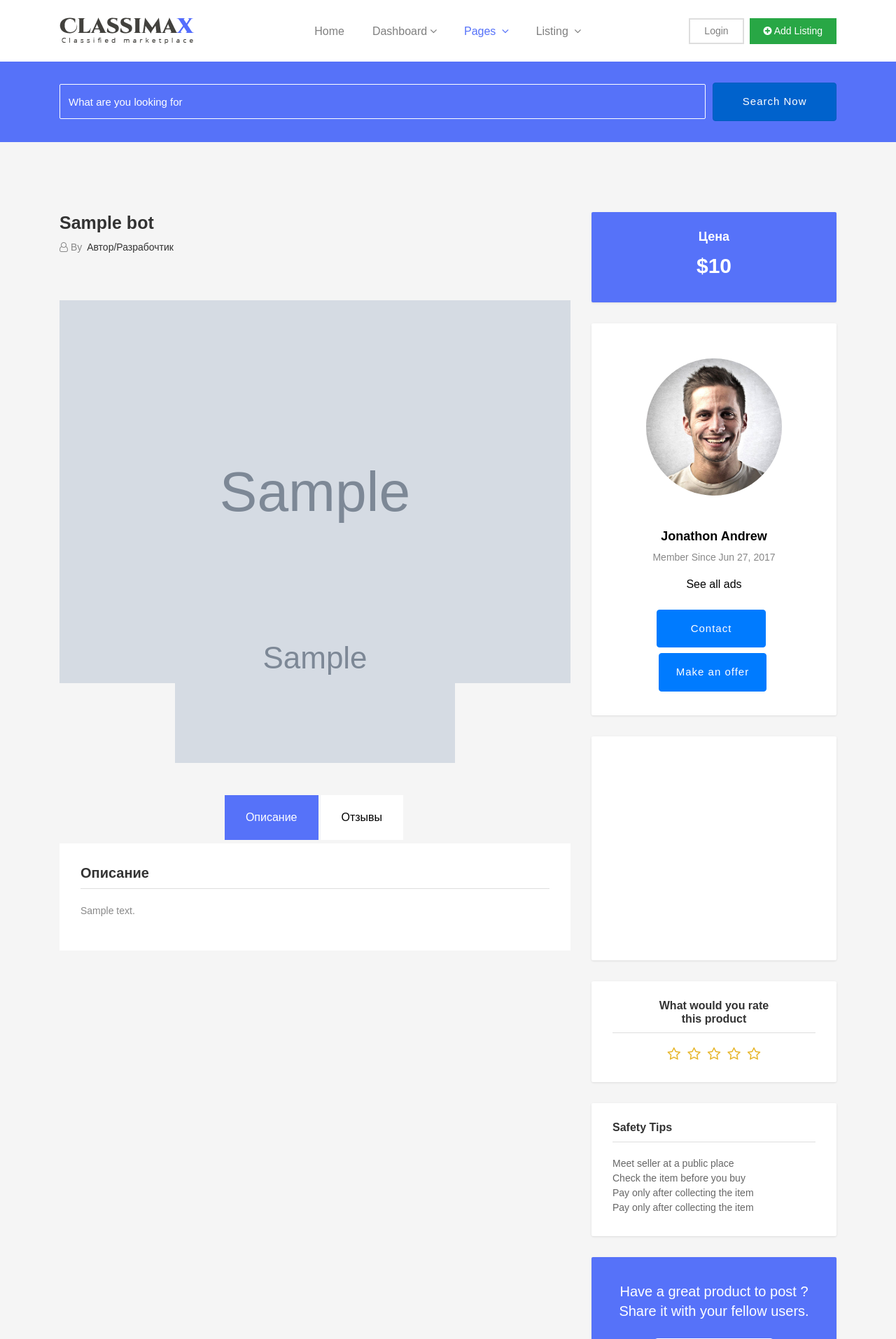
After one commit to oscarbotru/botstore, a Django app: page /1/ in a window 1280 px wide. The commit adds this page. Shown: the top 1913 px of the page at 70% size. Run offline with Django 4.2, Linux system fonts and the light colour scheme; tables that the repository leaves empty hold one stand-in row (values such as "Sample post"); grey boxes marked "Sample" are stand-in pictures; a map, chart or similar area stays blank; some libraries are stand-ins or nearby versions; some web fonts are replaced.

```diff
--- /dev/null
+++ b/product/templates/product/bot_detail.html
@@ -0,0 +1,493 @@
+{% load static %}
+<!DOCTYPE html>
+
+<!--
+ // WEBSITE: https://themefisher.com
+ // TWITTER: https://twitter.com/themefisher
+ // FACEBOOK: https://www.facebook.com/themefisher
+ // GITHUB: https://github.com/themefisher/
+-->
+
+<html lang="en">
+<head>
+
+  <!-- ** Basic Page Needs ** -->
+  <meta charset="utf-8">
+  <title>Classimax | Classified Marketplace Template</title>
+
+  <!-- ** Mobile Specific Metas ** -->
+  <meta http-equiv="X-UA-Compatible" content="IE=edge">
+  <meta name="description" content="Agency HTML Template">
+  <meta name="viewport" content="width=device-width, initial-scale=1.0, maximum-scale=5.0">
+  <meta name="author" content="Themefisher">
+  <meta name="generator" content="Themefisher Classified Marketplace Template v1.0">
+
+  <!-- favicon -->
+  <link href="images/favicon.png" rel="shortcut icon">
+
+  <!--
+  Essential stylesheets
+  =====================================-->
+  <link href="{% static 'plugins/bootstrap/bootstrap.min.css' %}" rel="stylesheet">
+  <link href="{% static 'plugins/bootstrap/bootstrap-slider.css' %}" rel="stylesheet">
+  <link href="{% static 'plugins/font-awesome/css/font-awesome.min.css' %}" rel="stylesheet">
+  <link href="{% static 'plugins/slick/slick.css' %}" rel="stylesheet">
+  <link href="{% static 'plugins/slick/slick-theme.css' %}" rel="stylesheet">
+  <link href="{% static 'plugins/jquery-nice-select/css/nice-select.css' %}" rel="stylesheet">
+
+  <link href="{% static 'css/style.css' %}" rel="stylesheet">
+
+</head>
+
+<body class="body-wrapper">
+
+<header>
+	<div class="container">
+		<div class="row">
+			<div class="col-md-12">
+				<nav class="navbar navbar-expand-lg navbar-light navigation">
+					<a class="navbar-brand" href="index.html">
+						<img src="images/logo.png" alt="">
+					</a>
+					<button class="navbar-toggler" type="button" data-toggle="collapse" data-target="#navbarSupportedContent"
+					 aria-controls="navbarSupportedContent" aria-expanded="false" aria-label="Toggle navigation">
+						<span class="navbar-toggler-icon"></span>
+					</button>
+					<div class="collapse navbar-collapse" id="navbarSupportedContent">
+						<ul class="navbar-nav ml-auto main-nav ">
+							<li class="nav-item @@home">
+								<a class="nav-link" href="index.html">Home</a>
+							</li>
+							<li class="nav-item dropdown dropdown-slide @@dashboard">
+								<a class="nav-link dropdown-toggle" data-toggle="dropdown" href="#!">Dashboard<span><i class="fa fa-angle-down"></i></span>
+								</a>
+
+								<!-- Dropdown list -->
+								<ul class="dropdown-menu">
+									<li><a class="dropdown-item @@dashboardPage" href="dashboard.html">Dashboard</a></li>
+									<li><a class="dropdown-item @@dashboardMyAds" href="dashboard-my-ads.html">Dashboard My Ads</a></li>
+									<li><a class="dropdown-item @@dashboardFavouriteAds" href="dashboard-favourite-ads.html">Dashboard Favourite Ads</a></li>
+									<li><a class="dropdown-item @@dashboardArchivedAds" href="dashboard-archived-ads.html">Dashboard Archived Ads</a></li>
+									<li><a class="dropdown-item @@dashboardPendingAds" href="dashboard-pending-ads.html">Dashboard Pending Ads</a></li>
+
+									<li class="dropdown dropdown-submenu dropright">
+										<a class="dropdown-item dropdown-toggle" href="#!" id="dropdown0501" role="button" data-toggle="dropdown" aria-haspopup="true" aria-expanded="false">Sub Menu</a>
+
+										<ul class="dropdown-menu" aria-labelledby="dropdown0501">
+											<li><a class="dropdown-item" href="index.html">Submenu 01</a></li>
+											<li><a class="dropdown-item" href="index.html">Submenu 02</a></li>
+										</ul>
+									</li>
+								</ul>
+							</li>
+							<li class="nav-item dropdown dropdown-slide active">
+								<a class="nav-link dropdown-toggle" href="#" data-toggle="dropdown" aria-haspopup="true" aria-expanded="false">
+									Pages <span><i class="fa fa-angle-down"></i></span>
+								</a>
+								<!-- Dropdown list -->
+								<ul class="dropdown-menu">
+									<li><a class="dropdown-item @@about" href="about-us.html">About Us</a></li>
+									<li><a class="dropdown-item @@contact" href="contact-us.html">Contact Us</a></li>
+									<li><a class="dropdown-item @@profile" href="user-profile.html">User Profile</a></li>
+									<li><a class="dropdown-item @@404" href="404.html">404 Page</a></li>
+									<li><a class="dropdown-item @@package" href="package.html">Package</a></li>
+									<li><a class="dropdown-item active" href="single.html">Single Page</a></li>
+									<li><a class="dropdown-item @@store" href="store.html">Store Single</a></li>
+									<li><a class="dropdown-item @@blog" href="blog.html">Blog</a></li>
+									<li><a class="dropdown-item @@singleBlog" href="single-blog.html">Blog Details</a></li>
+									<li><a class="dropdown-item @@terms" href="terms-condition.html">Terms &amp; Conditions</a></li>
+								</ul>
+							</li>
+							<li class="nav-item dropdown dropdown-slide @@listing">
+								<a class="nav-link dropdown-toggle" href="#!" data-toggle="dropdown" aria-haspopup="true" aria-expanded="false">
+									Listing <span><i class="fa fa-angle-down"></i></span>
+								</a>
+								<!-- Dropdown list -->
+								<ul class="dropdown-menu">
+									<li><a class="dropdown-item @@category" href="category.html">Ad-Gird View</a></li>
+									<li><a class="dropdown-item @@listView" href="ad-list-view.html">Ad-List View</a></li>
+
+									<li class="dropdown dropdown-submenu dropleft">
+										<a class="dropdown-item dropdown-toggle" href="#!" id="dropdown0201" role="button" data-toggle="dropdown" aria-haspopup="true" aria-expanded="false">Sub Menu</a>
+
+										<ul class="dropdown-menu" aria-labelledby="dropdown0201">
+											<li><a class="dropdown-item" href="index.html">Submenu 01</a></li>
+											<li><a class="dropdown-item" href="index.html">Submenu 02</a></li>
+										</ul>
+									</li>
+								</ul>
+							</li>
+						</ul>
+						<ul class="navbar-nav ml-auto mt-10">
+							<li class="nav-item">
+								<a class="nav-link login-button" href="login.html">Login</a>
+							</li>
+							<li class="nav-item">
+								<a class="nav-link text-white add-button" href="ad-listing.html"><i class="fa fa-plus-circle"></i> Add Listing</a>
+							</li>
+						</ul>
+					</div>
+				</nav>
+			</div>
+		</div>
+	</div>
+</header>
+<section class="page-search">
+	<div class="container">
+		<div class="row">
+			<div class="col-md-12">
+				<!-- Advance Search -->
+				<div class="advance-search nice-select-white">
+					<form>
+						<div class="form-row align-items-center">
+							<div class="form-group col-xl-10 col-lg-9 col-md-6">
+								<input type="text" class="form-control my-2 my-lg-0" id="inputtext4" placeholder="What are you looking for">
+							</div>
+							<div class="form-group col-xl-2 col-lg-3 col-md-6">
+
+								<button type="submit" class="btn btn-primary active w-100">Search Now</button>
+							</div>
+						</div>
+					</form>
+				</div>
+			</div>
+		</div>
+	</div>
+</section>
+<!--===================================
+=            Store Section            =
+====================================-->
+<section class="section bg-gray">
+	<!-- Container Start -->
+	<div class="container">
+		<div class="row">
+			<!-- Left sidebar -->
+			<div class="col-lg-8">
+				<div class="product-details">
+					<h1 class="product-title">{{ object.name }}</h1>
+					<div class="product-meta">
+						<ul class="list-inline">
+							<li class="list-inline-item"><i class="fa fa-user-o"></i> By <a href="#">Автор/Разрабочтик</a></li>
+{#							<li class="list-inline-item"><i class="fa fa-folder-open-o"></i> Category<a href="category.html">Electronics</a></li>#}
+						</ul>
+					</div>
+
+					<!-- product slider -->
+					<div class="product-slider">
+                        {% for image in object.images.all %}
+						<div class="product-slider-item my-4" data-image="/media/{{ image.image }}">
+							<img class="img-fluid w-100" src="/media/{{ image.image }}" alt="product-img">
+						</div>
+						{% endfor %}
+					</div>
+					<!-- product slider -->
+
+					<div class="content mt-5 pt-5">
+						<ul class="nav nav-pills  justify-content-center" id="pills-tab" role="tablist">
+							<li class="nav-item">
+								<a class="nav-link active" id="pills-home-tab" data-toggle="pill" href="#pills-home" role="tab" aria-controls="pills-home"
+								 aria-selected="true">Описание</a>
+							</li>
+							<li class="nav-item">
+								<a class="nav-link" id="pills-contact-tab" data-toggle="pill" href="#pills-contact" role="tab" aria-controls="pills-contact"
+								 aria-selected="false">Отзывы</a>
+							</li>
+						</ul>
+						<div class="tab-content" id="pills-tabContent">
+							<div class="tab-pane fade show active" id="pills-home" role="tabpanel" aria-labelledby="pills-home-tab">
+								<h3 class="tab-title">Описание</h3>
+								<p>
+                                    {{ object.description }}
+                                </p>
+							</div>
+							<div class="tab-pane fade" id="pills-profile" role="tabpanel" aria-labelledby="pills-profile-tab">
+								<h3 class="tab-title">Product Specifications</h3>
+								<table class="table table-bordered product-table">
+									<tbody>
+										<tr>
+											<td>Seller Price</td>
+											<td>$450</td>
+										</tr>
+										<tr>
+											<td>Added</td>
+											<td>26th December</td>
+										</tr>
+										<tr>
+											<td>State</td>
+											<td>Dhaka</td>
+										</tr>
+										<tr>
+											<td>Brand</td>
+											<td>Apple</td>
+										</tr>
+										<tr>
+											<td>Condition</td>
+											<td>Used</td>
+										</tr>
+										<tr>
+											<td>Model</td>
+											<td>2017</td>
+										</tr>
+										<tr>
+											<td>State</td>
+											<td>Dhaka</td>
+										</tr>
+										<tr>
+											<td>Battery Life</td>
+											<td>23</td>
+										</tr>
+									</tbody>
+								</table>
+							</div>
+							<div class="tab-pane fade" id="pills-contact" role="tabpanel" aria-labelledby="pills-contact-tab">
+								<h3 class="tab-title">Product Review</h3>
+								<div class="product-review">
+									<div class="media">
+										<!-- Avater -->
+										<img src="images/user/user-thumb.jpg" alt="avater">
+										<div class="media-body">
+											<!-- Ratings -->
+											<div class="ratings">
+												<ul class="list-inline">
+													<li class="list-inline-item">
+														<i class="fa fa-star"></i>
+													</li>
+													<li class="list-inline-item">
+														<i class="fa fa-star"></i>
+													</li>
+													<li class="list-inline-item">
+														<i class="fa fa-star"></i>
+													</li>
+													<li class="list-inline-item">
+														<i class="fa fa-star"></i>
+													</li>
+													<li class="list-inline-item">
+														<i class="fa fa-star"></i>
+													</li>
+												</ul>
+											</div>
+											<div class="name">
+												<h5>Jessica Brown</h5>
+											</div>
+											<div class="date">
+												<p>Mar 20, 2018</p>
+											</div>
+											<div class="review-comment">
+												<p>
+													Sed ut perspiciatis unde omnis iste natus error sit voluptatem accusantium doloremqe laudant tota rem ape
+													riamipsa eaque.
+												</p>
+											</div>
+										</div>
+									</div>
+									<div class="review-submission">
+										<h3 class="tab-title">Submit your review</h3>
+										<!-- Rate -->
+										<div class="rate">
+											<div class="starrr"></div>
+										</div>
+										<div class="review-submit">
+											<form action="#" method="POST" class="row">
+												<div class="col-lg-6 mb-3">
+													<input type="text" name="name" id="name" class="form-control" placeholder="Name" required>
+												</div>
+												<div class="col-lg-6 mb-3">
+													<input type="email" name="email" id="email" class="form-control" placeholder="Email" required>
+												</div>
+												<div class="col-12 mb-3">
+													<textarea name="review" id="review" rows="6" class="form-control" placeholder="Message" required></textarea>
+												</div>
+												<div class="col-12">
+													<button type="submit" class="btn btn-main">Sumbit</button>
+												</div>
+											</form>
+										</div>
+									</div>
+								</div>
+							</div>
+						</div>
+					</div>
+				</div>
+			</div>
+			<div class="col-lg-4">
+				<div class="sidebar">
+					<div class="widget price text-center">
+						<h4>Цена</h4>
+						<p>${{ object.price|floatformat:0 }}</p>
+					</div>
+					<!-- User Profile widget -->
+					<div class="widget user text-center">
+						<img class="rounded-circle img-fluid mb-5 px-5" src="images/user/user-thumb.jpg" alt="">
+						<h4><a href="user-profile.html">Jonathon Andrew</a></h4>
+						<p class="member-time">Member Since Jun 27, 2017</p>
+						<a href="single.html">See all ads</a>
+						<ul class="list-inline mt-20">
+							<li class="list-inline-item"><a href="contact-us.html" class="btn btn-contact d-inline-block  btn-primary px-lg-5 my-1 px-md-3">Contact</a></li>
+							<li class="list-inline-item"><a href="single.html" class="btn btn-offer d-inline-block btn-primary ml-n1 my-1 px-lg-4 px-md-3">Make an
+									offer</a></li>
+						</ul>
+					</div>
+					<!-- Map Widget -->
+					<div class="widget map">
+						<div class="map">
+							<div id="map" data-latitude="51.507351" data-longitude="-0.127758"></div>
+						</div>
+					</div>
+					<!-- Rate Widget -->
+					<div class="widget rate">
+						<!-- Heading -->
+						<h5 class="widget-header text-center">What would you rate
+							<br>
+							this product</h5>
+						<!-- Rate -->
+						<div class="starrr"></div>
+					</div>
+					<!-- Safety tips widget -->
+					<div class="widget disclaimer">
+						<h5 class="widget-header">Safety Tips</h5>
+						<ul>
+							<li>Meet seller at a public place</li>
+							<li>Check the item before you buy</li>
+							<li>Pay only after collecting the item</li>
+							<li>Pay only after collecting the item</li>
+						</ul>
+					</div>
+					<!-- Coupon Widget -->
+					<div class="widget coupon text-center">
+						<!-- Coupon description -->
+						<p>Have a great product to post ? Share it with
+							your fellow users.
+						</p>
+						<!-- Submii button -->
+						<a href="single.html" class="btn btn-transparent-white">Submit Listing</a>
+					</div>
+
+				</div>
+			</div>
+
+		</div>
+	</div>
+	<!-- Container End -->
+</section>
+<!--============================
+=            Footer            =
+=============================-->
+
+<footer class="footer section section-sm">
+  <!-- Container Start -->
+  <div class="container">
+    <div class="row">
+      <div class="col-lg-3 col-md-7 offset-md-1 offset-lg-0 mb-4 mb-lg-0">
+        <!-- About -->
+        <div class="block about">
+          <!-- footer logo -->
+          <img src="images/logo-footer.png" alt="logo">
+          <!-- description -->
+          <p class="alt-color">Lorem ipsum dolor sit amet, consectetur adipisicing elit, sed do eiusmod tempor
+            incididunt ut labore et dolore magna aliqua. Ut enim ad minim veniam, quis nostrud exercitation ullamco
+            laboris nisi ut aliquip ex ea commodo consequat.</p>
+        </div>
+      </div>
+      <!-- Link list -->
+      <div class="col-lg-2 offset-lg-1 col-md-3 col-6 mb-4 mb-lg-0">
+        <div class="block">
+          <h4>Site Pages</h4>
+          <ul>
+            <li><a href="dashboard-my-ads.html">My Ads</a></li>
+            <li><a href="dashboard-favourite-ads.html">Favourite Ads</a></li>
+            <li><a href="dashboard-archived-ads.html">Archived Ads</a></li>
+            <li><a href="dashboard-pending-ads.html">Pending Ads</a></li>
+            <li><a href="terms-condition.html">Terms & Conditions</a></li>
+          </ul>
+        </div>
+      </div>
+      <!-- Link list -->
+      <div class="col-lg-2 col-md-3 offset-md-1 offset-lg-0 col-6 mb-4 mb-md-0">
+        <div class="block">
+          <h4>Admin Pages</h4>
+          <ul>
+            <li><a href="category.html">Category</a></li>
+            <li><a href="single.html">Single Page</a></li>
+            <li><a href="store.html">Store Single</a></li>
+            <li><a href="single-blog.html">Single Post</a>
+            </li>
+            <li><a href="blog.html">Blog</a></li>
+
+
+
+          </ul>
+        </div>
+      </div>
+      <!-- Promotion -->
+      <div class="col-lg-4 col-md-7">
+        <!-- App promotion -->
+        <div class="block-2 app-promotion">
+          <div class="mobile d-flex  align-items-center">
+            <a href="index.html">
+              <!-- Icon -->
+              <img src="images/footer/phone-icon.png" alt="mobile-icon">
+            </a>
+            <p class="mb-0">Get the Dealsy Mobile App and Save more</p>
+          </div>
+          <div class="download-btn d-flex my-3">
+            <a href="index.html"><img src="images/apps/google-play-store.png" class="img-fluid" alt=""></a>
+            <a href="index.html" class=" ml-3"><img src="images/apps/apple-app-store.png" class="img-fluid" alt=""></a>
+          </div>
+        </div>
+      </div>
+    </div>
+  </div>
+  <!-- Container End -->
+</footer>
+<!-- Footer Bottom -->
+<footer class="footer-bottom">
+  <!-- Container Start -->
+  <div class="container">
+    <div class="row">
+      <div class="col-lg-6 text-center text-lg-left mb-3 mb-lg-0">
+        <!-- Copyright -->
+        <div class="copyright">
+          <p>Copyright &copy; <script>
+              var CurrentYear = new Date().getFullYear()
+              document.write(CurrentYear)
+            </script>. Designed & Developed by <a class="text-white" href="https://themefisher.com">Themefisher</a></p>
+        </div>
+      </div>
+      <div class="col-lg-6">
+        <!-- Social Icons -->
+        <ul class="social-media-icons text-center text-lg-right">
+          <li><a class="fa fa-facebook" href="https://www.facebook.com/themefisher"></a></li>
+          <li><a class="fa fa-twitter" href="https://www.twitter.com/themefisher"></a></li>
+          <li><a class="fa fa-pinterest-p" href="https://www.pinterest.com/themefisher"></a></li>
+          <li><a class="fa fa-github-alt" href="https://www.github.com/themefisher"></a></li>
+        </ul>
+      </div>
+    </div>
+  </div>
+  <!-- Container End -->
+  <!-- To Top -->
+  <div class="scroll-top-to">
+    <i class="fa fa-angle-up"></i>
+  </div>
+</footer>
+
+<!--
+Essential Scripts
+=====================================-->
+<script src="plugins/jquery/jquery.min.js"></script>
+<script src="plugins/bootstrap/popper.min.js"></script>
+<script src="plugins/bootstrap/bootstrap.min.js"></script>
+<script src="plugins/bootstrap/bootstrap-slider.js"></script>
+<script src="plugins/tether/js/tether.min.js"></script>
+<script src="plugins/raty/jquery.raty-fa.js"></script>
+<script src="plugins/slick/slick.min.js"></script>
+<script src="plugins/jquery-nice-select/js/jquery.nice-select.min.js"></script>
+<!-- google map -->
+<script src="https://maps.googleapis.com/maps/api/js?key=AIzaSyCcABaamniA6OL5YvYSpB3pFMNrXwXnLwU" defer></script>
+<script src="plugins/google-map/map.js" defer></script>
+
+<script src="js/script.js"></script>
+
+</body>
+
+</html>
--- a/product/urls.py
+++ b/product/urls.py
@@ -1,10 +1,11 @@
 from django.urls import path
 
 from product.apps import ProductConfig
-from product.views import bot_list
+from product.views import BotListView, BotDetailView
 
 app_name = ProductConfig.name
 
 urlpatterns = [
-    path('', bot_list, name='list'),
+    path('', BotListView.as_view(), name='list'),
+    path('<int:pk>/', BotDetailView.as_view(), name='get'),
 ]
--- a/product/views.py
+++ b/product/views.py
@@ -1,10 +1,29 @@
+from django.db.models import Q
 from django.shortcuts import render
+from django.views.generic import ListView, DetailView
 
 from product.models import Bot
 
 
-def bot_list(request):
-    context = {
-        'object_list': Bot.objects.all()
-    }
-    return render(request, 'product/bot_list.html', context)
+# def bot_list(request):
+#     context = {
+#         'object_list': Bot.objects.all()
+#     }
+#     return render(request, 'product/bot_list.html', context)
+
+
+class BotListView(ListView):
+    model = Bot
+    # paginate_by = 1
+
+    def get_queryset(self):
+        queryset = super().get_queryset()
+        search_query = self.request.GET.get('q')
+        if search_query:
+            queryset = queryset.filter(Q(name__icontains=search_query) | Q(description__icontains=search_query))
+        return queryset
+
+
+class BotDetailView(DetailView):
+    model = Bot
+    # template_name = 'product/bot_detail.html'
```
Also changed, not shown: product/templates/product/bot_list.html (+4 -4 lines), README.md.
